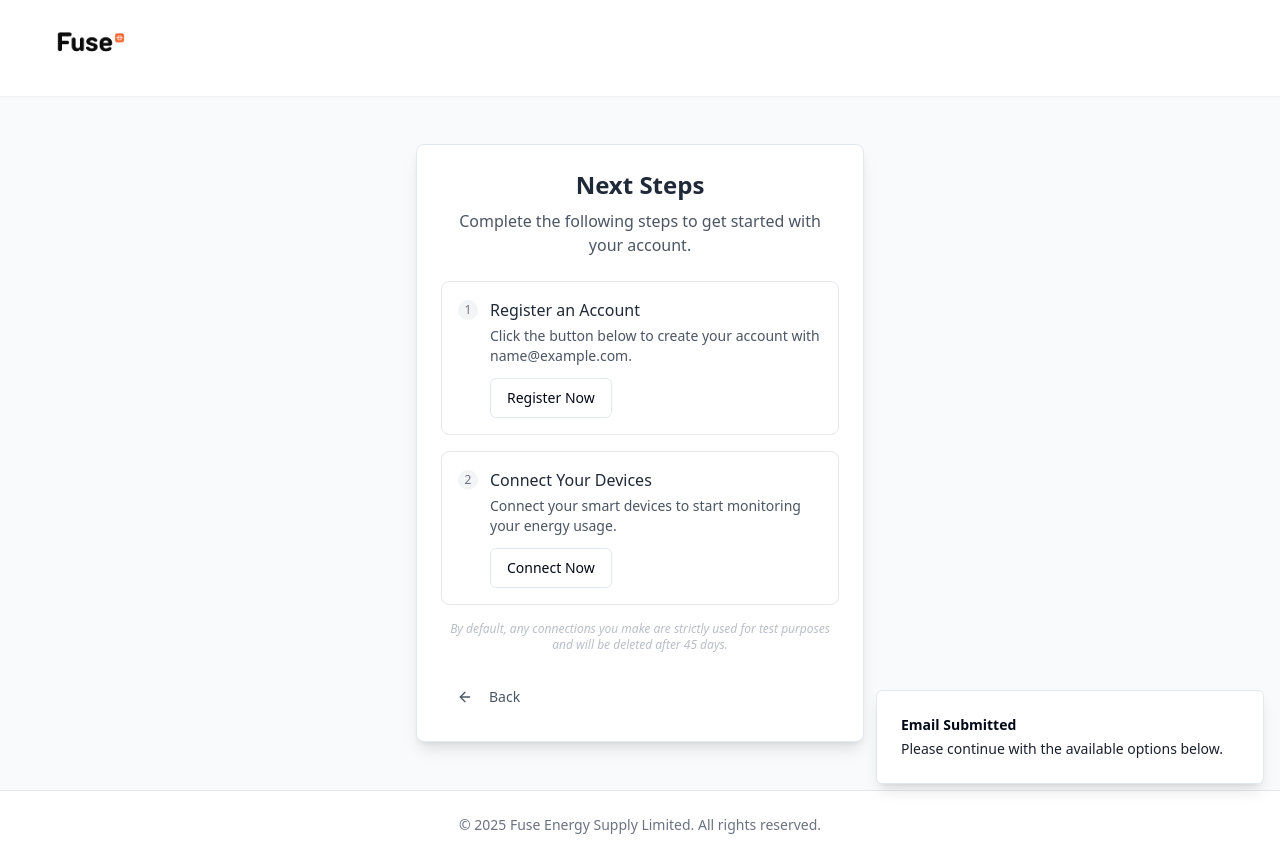
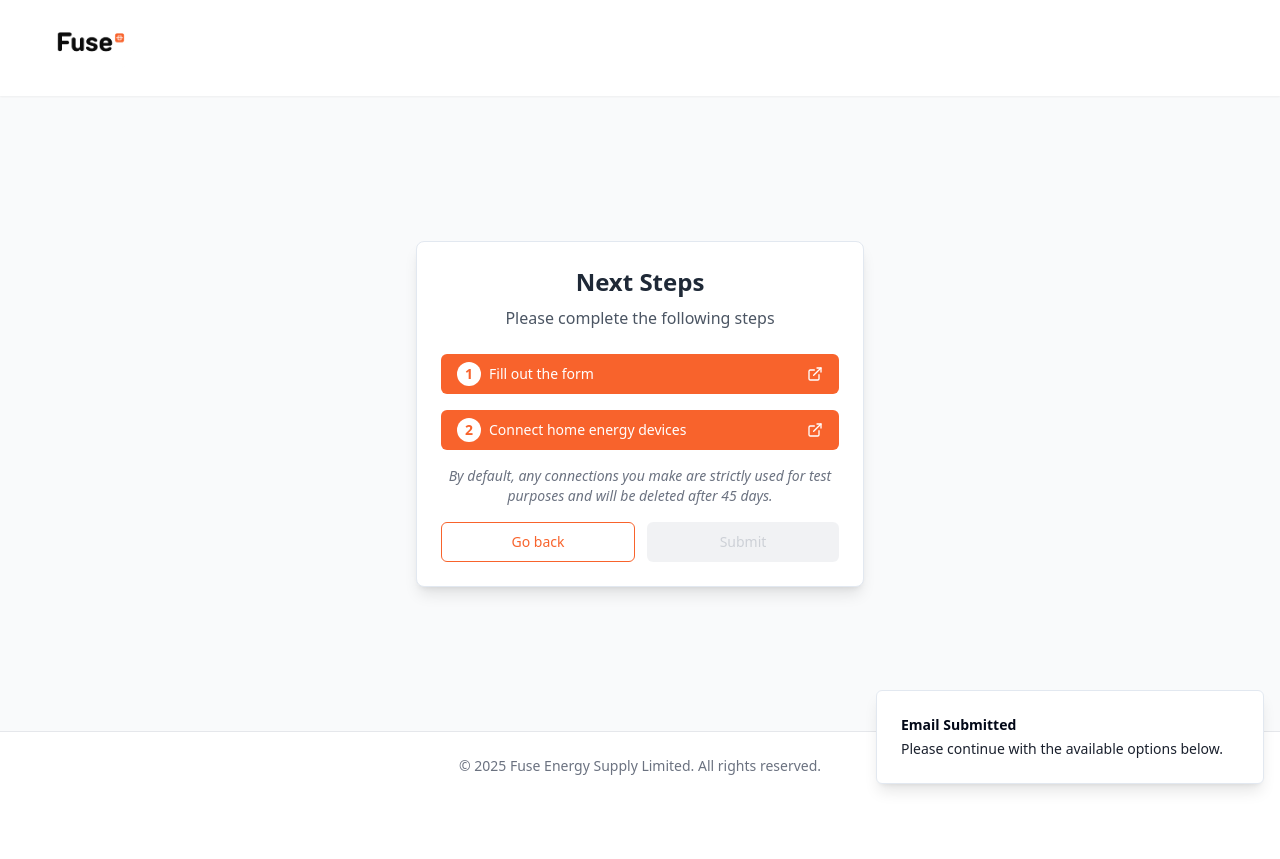
Before and after one commit to Alexlombardii/fuse-connect-form-23, a React (Vite) app: page / in a window 1280 px wide. Both pictures are taken after typing "name@example.com" into the empty fields and a click on the button "Continue". After the commit the page ends 800 px from the top, so only its background shows below. Built offline with nearby package versions, Linux system fonts and the light colour scheme.

Commit message:
Reverted to commit 743a3291881b978cc0fedd800eae03a131b28a4b

```diff
--- a/src/components/email/NextStepsForm.tsx
+++ b/src/components/email/NextStepsForm.tsx
@@ -1,7 +1,7 @@
 
 import React from "react";
 import { Button } from "@/components/ui/button";
-import { ArrowLeft, CheckCircle } from "lucide-react";
+import { ExternalLink } from "lucide-react";
 
 interface NextStepsFormProps {
   email: string;
@@ -20,91 +20,61 @@ const NextStepsForm = ({
   setStep1Clicked,
   setStep2Clicked,
   onGoBack,
-  onComplete,
+  onComplete
 }: NextStepsFormProps) => {
+  // Extract username from email (everything before @)
+  const getUsername = (email: string) => {
+    return email.split('@')[0];
+  };
+
+  // Check if both steps are completed
   const bothStepsCompleted = step1Clicked && step2Clicked;
 
   return (
     <div className="space-y-6">
       <div className="text-center">
         <h2 className="text-2xl font-bold text-gray-800 mb-2">Next Steps</h2>
-        <p className="text-gray-600 mb-6">
-          Complete the following steps to get started with your account.
-        </p>
+        <p className="text-gray-600 mb-6">Please complete the following steps</p>
       </div>
 
       <div className="space-y-4">
-        <div
-          className={`p-4 border rounded-lg transition-all ${
-            step1Clicked ? "bg-green-50 border-green-200" : "bg-white border-gray-200 hover:border-gray-300"
-          }`}
+        <a
+          href="https://docs.google.com/forms/d/145aS0Va3Z02U5sBjkQcm54iLtRmsRROuj6y2E3M3GrA/edit"
+          target="_blank"
+          rel="noopener noreferrer"
+          className="block"
+          onClick={() => setStep1Clicked(true)}
         >
-          <div className="flex items-start gap-3">
-            <div className="mt-0.5">
-              {step1Clicked ? (
-                <CheckCircle className="h-5 w-5 text-green-500" />
-              ) : (
-                <span className="flex h-5 w-5 items-center justify-center rounded-full bg-gray-100 text-xs font-medium text-gray-500">
-                  1
-                </span>
-              )}
+          <Button
+            className={`w-full ${step1Clicked ? 'bg-green-600 hover:bg-green-700' : 'bg-fuse hover:bg-fuse-dark'} text-white flex items-center justify-between`}
+          >
+            <div className="flex items-center">
+              <span className="bg-white text-fuse rounded-full h-6 w-6 flex items-center justify-center mr-2 font-bold text-sm">1</span>
+              <span>Fill out the form</span>
             </div>
-            <div className="flex-1">
-              <h3 className="font-medium text-gray-800">Register an Account</h3>
-              <p className="text-sm text-gray-600 mt-1 mb-2">
-                Click the button below to create your account with {email}.
-              </p>
-              <Button
-                variant="outline"
-                className={`mt-1 ${step1Clicked ? "bg-green-50 border-green-200" : ""}`}
-                onClick={() => {
-                  setStep1Clicked(true);
-                  if (step2Clicked) onComplete();
-                }}
-              >
-                {step1Clicked ? "Completed" : "Register Now"}
-              </Button>
-            </div>
-          </div>
-        </div>
-
-        <div
-          className={`p-4 border rounded-lg transition-all ${
-            step2Clicked ? "bg-green-50 border-green-200" : "bg-white border-gray-200 hover:border-gray-300"
-          }`}
-        >
-          <div className="flex items-start gap-3">
-            <div className="mt-0.5">
-              {step2Clicked ? (
-                <CheckCircle className="h-5 w-5 text-green-500" />
-              ) : (
-                <span className="flex h-5 w-5 items-center justify-center rounded-full bg-gray-100 text-xs font-medium text-gray-500">
-                  2
-                </span>
-              )}
-            </div>
-            <div className="flex-1">
-              <h3 className="font-medium text-gray-800">Connect Your Devices</h3>
-              <p className="text-sm text-gray-600 mt-1 mb-2">
-                Connect your smart devices to start monitoring your energy usage.
-              </p>
-              <a href="https://connect.fuseenergy.com" target="_blank" rel="noopener noreferrer">
-                <Button
-                  variant="outline"
-                  className={`mt-1 ${step2Clicked ? "bg-green-50 border-green-200" : ""}`}
-                  onClick={() => {
-                    setStep2Clicked(true);
-                    if (step1Clicked) onComplete();
-                  }}
-                >
-                  {step2Clicked ? "Completed" : "Connect Now"}
+            <ExternalLink size={16} />
           </Button>
         </a>
+
+        <a
+          href={`https://api.fuseenergy.com/api/v1/ev/link/${getUsername(email)}/redirect`}
+          target="_blank"
+          rel="noopener noreferrer"
+          className="block"
+          onClick={() => setStep2Clicked(true)}
+        >
+          <Button
+            className={`w-full ${step2Clicked ? 'bg-green-600 hover:bg-green-700' : 'bg-fuse hover:bg-fuse-dark'} text-white flex items-center justify-between`}
+          >
+            <div className="flex items-center">
+              <span className="bg-white text-fuse rounded-full h-6 w-6 flex items-center justify-center mr-2 font-bold text-sm">2</span>
+              <span>Connect home energy devices</span>
             </div>
-          </div>
-        </div>
+            <ExternalLink size={16} />
+          </Button>
+        </a>
 
-        <p className="text-xs text-gray-400 italic text-center mt-1 opacity-70">
+        <p className="text-sm text-gray-500 italic text-center mt-2">
           By default, any connections you make are strictly used for test purposes and will be deleted after 45 days.
         </p>
 
@@ -113,26 +83,28 @@ const NextStepsForm = ({
             Please click #2 again if you have more devices to connect!
           </p>
         )}
-      </div>
 
-      <div className="flex justify-between mt-6">
+        <div className="flex gap-3 mt-6">
           <Button
-          variant="ghost"
-          className="text-gray-600"
+            variant="outline"
             onClick={onGoBack}
+            className="flex-1 border-fuse text-fuse hover:bg-fuse/10"
           >
-          <ArrowLeft className="h-4 w-4 mr-2" />
-          Back
+            Go back
           </Button>
 
-        {bothStepsCompleted && (
           <Button
-            className="bg-fuse hover:bg-fuse-dark text-white"
             onClick={onComplete}
+            disabled={!bothStepsCompleted}
+            className={`flex-1 ${
+              bothStepsCompleted
+                ? 'bg-white border-fuse text-fuse hover:bg-gray-100'
+                : 'bg-gray-200 text-gray-400 cursor-not-allowed'
+            }`}
           >
-            Complete
+            Submit
           </Button>
-        )}
+        </div>
       </div>
     </div>
   );
```
Lines whose indentation alone changed are shown as unchanged.
